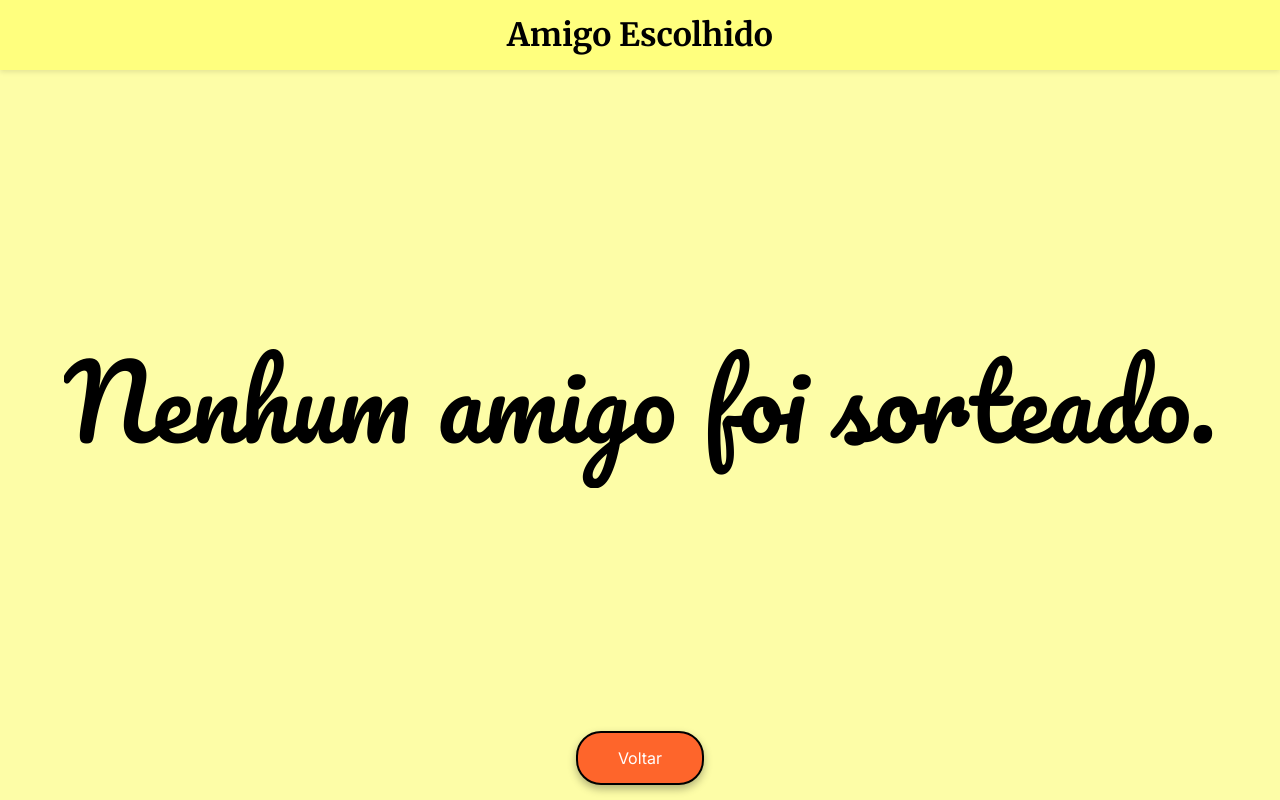
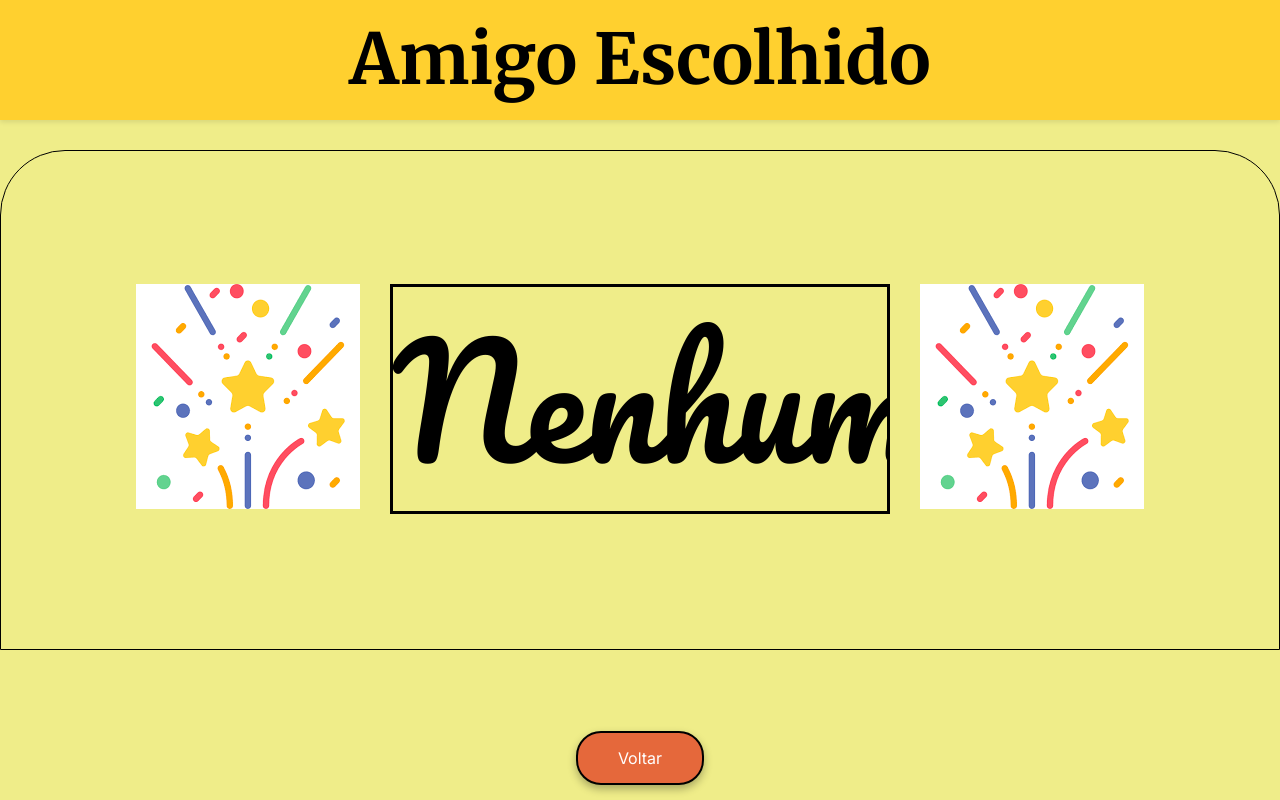
Before and after one commit to William012025/Desafio_Completo, a plain HTML site: page index2.html in a window 1280 px wide. Drawn offline with Linux system fonts and the light colour scheme.

Commit message:
ajustes na pagina 2

```diff
--- a/index2.html
+++ b/index2.html
@@ -10,21 +10,29 @@
 
 
 <body class ="corpo2">
+
  <header class="topo2">
             <h1 class="tituloheaderpg2"> Amigo Escolhido</h1>
             </header>
 
          <main class="main-content2">
+           <section class="pg2">
 
-                 <p class="sorteado2" id="nomeSorteado">Carregando...     </p>
+                <div class= "conteiner">
+
+                 <div class = "elemento"> <img class="comemorando" src="assets/comemorando.png" alt="figura comemorando"></div>
+                 <div class = "elemento"><p class="sorteado2" id="nomeSorteado">Carregando...     </p></div>
+                 <div class = "elemento"><img class="comemorando" src="assets/comemorando.png" alt="figura comemorando"> </div>
+
+                </div>
 
 
-                     <script>
+                <script>
                     // Obtém o nome sorteado do localStorage
                     let amigoSorteado = localStorage.getItem("amigoSorteado");
 
                     // Exibe o nome na tela
-                    document.getElementById("nomeSorteado").textContent = amigoSorteado ? `.... ${amigoSorteado}` : "Nenhum amigo foi sorteado.";
+                    document.getElementById("nomeSorteado").textContent = amigoSorteado ? ` ${amigoSorteado}` : "Nenhum amigo foi sorteado.";
 
                     // Função para voltar à página principal
                     function voltar() {
@@ -32,6 +40,11 @@
                       }
                     </script>
 
+
+
+
+
+           </section>
         </main>
 <footer class = "rodape2">
         <button class = "botaovoltar2"onclick="voltar()">Voltar</button>
--- a/style.css
+++ b/style.css
@@ -1,8 +1,8 @@
 :root {
-    --color-primary: #FFff7e;
-    --color-secondary: #Fdfda7;
+    --color-primary: #FFD02F;
+    --color-secondary:#efed89;
     --color-tertiary: #C4C4C4;
-    --color-button: #fe652b;
+    --color-button: #e5683b;
     --color-button-hover: #882a05;
     --color-text: #444444;
     --color-white: #FFFFFF;
@@ -40,7 +40,9 @@ body {
     size-adjust: ;
 }
 
-
+.figuraamigofeliz{
+    border-radius: 20px;
+}
 
 
 /* Seção de entrada */
@@ -153,7 +155,7 @@ ul {
 
 .result-list {
     margin-top: 15px;
-    color: #05DF05;
+    color: #f30808;
     font-size: 22px;
     font-weight: bold;
     text-align: center;
@@ -180,6 +182,7 @@ ul {
 
 .topo2{
     position: fixed; /* Fixa no topo da página */
+    flex: 30%;
     top: 0; /* Gruda no topo */
     left: 0;
     width: 100%; /* Ocupa toda a largura */
@@ -187,20 +190,49 @@ ul {
     padding: 15px 0; /* Espaçamento interno */
     text-align: center; /* Centraliza o título */
     box-shadow: 0px 2px 5px rgba(0, 0, 0, 0.1);
-    font: size 75px; ;
+    font-size: 35px; ;
     font-family: "Merriweather", serif;
+    height: 120px;
+
+.tituloheaderpg2{
+    display: flexbox;
+    flex: auto;
+
+}
+}
+
+
+
+.main-content2{
+    display: flex;
+    flex: 80%;
+    background-color: var(--color-secondary);
+    border: 1px solid #000;
+    border-radius: 65px 65px 0 0;
+    flex-direction: row;
+    align-items: center;
+    padding: 0px;
+    width: 80%;
+    height: 500px;
+    justify-content: center;
+    padding: 5px;
+
+
 }
 
 
 .corpo2{
 min-height: 100vh;
-max-width:100vw;
+max-width: 100vw;
 display: flex;
 align-items: center;
 justify-content: center;
+overflow: hidden;
 font-family: "pacifico";
-font: size 100px;
+font: size 80px;
 background-color: var(--color-secondary);
+border-radius: 64px 64px 0 0;
+
 }
 
 
@@ -214,11 +246,25 @@ background-color: var(--color-secondary);
     text-overflow: ellipsis;
     box-sizing: border-box;
     font-family: 'pacifico';
-    font-size: 100px;
+    font-size:150px;
+    max-width:500px ;
+    padding: 0px;
+    gap:0px;
+    border: 3px solid #000;
+    height: 230px;
+
 
 
 }
 
+.conteiner{
+display: flex;
+gap: 30px;
+padding: 10;
+justify-content: space-around;
+text-overflow: ellipsis;
+
+}
 
 
 
```
Also changed, not shown: index.html (+1 -1 lines), assets/comemorando.png (added).
